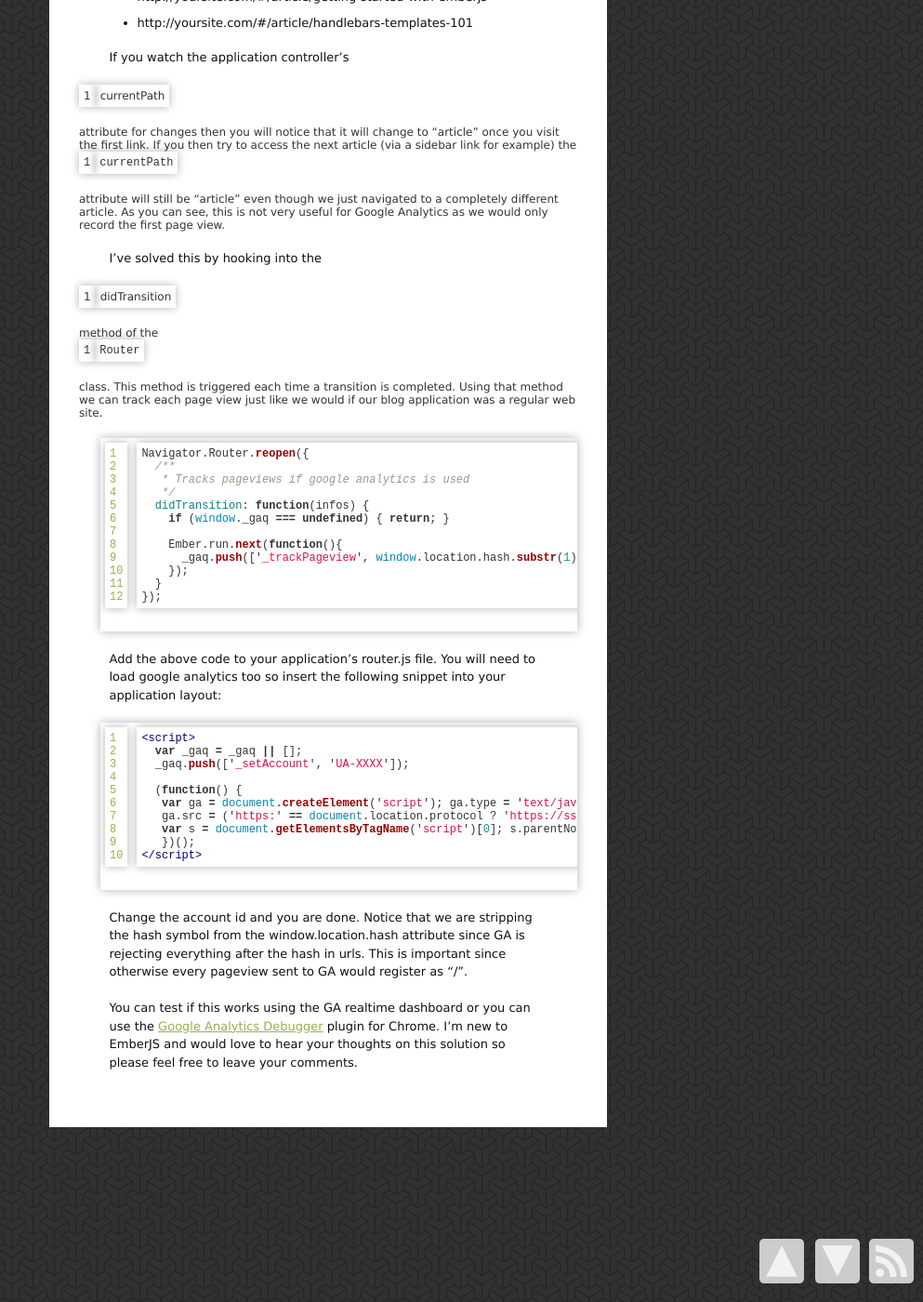
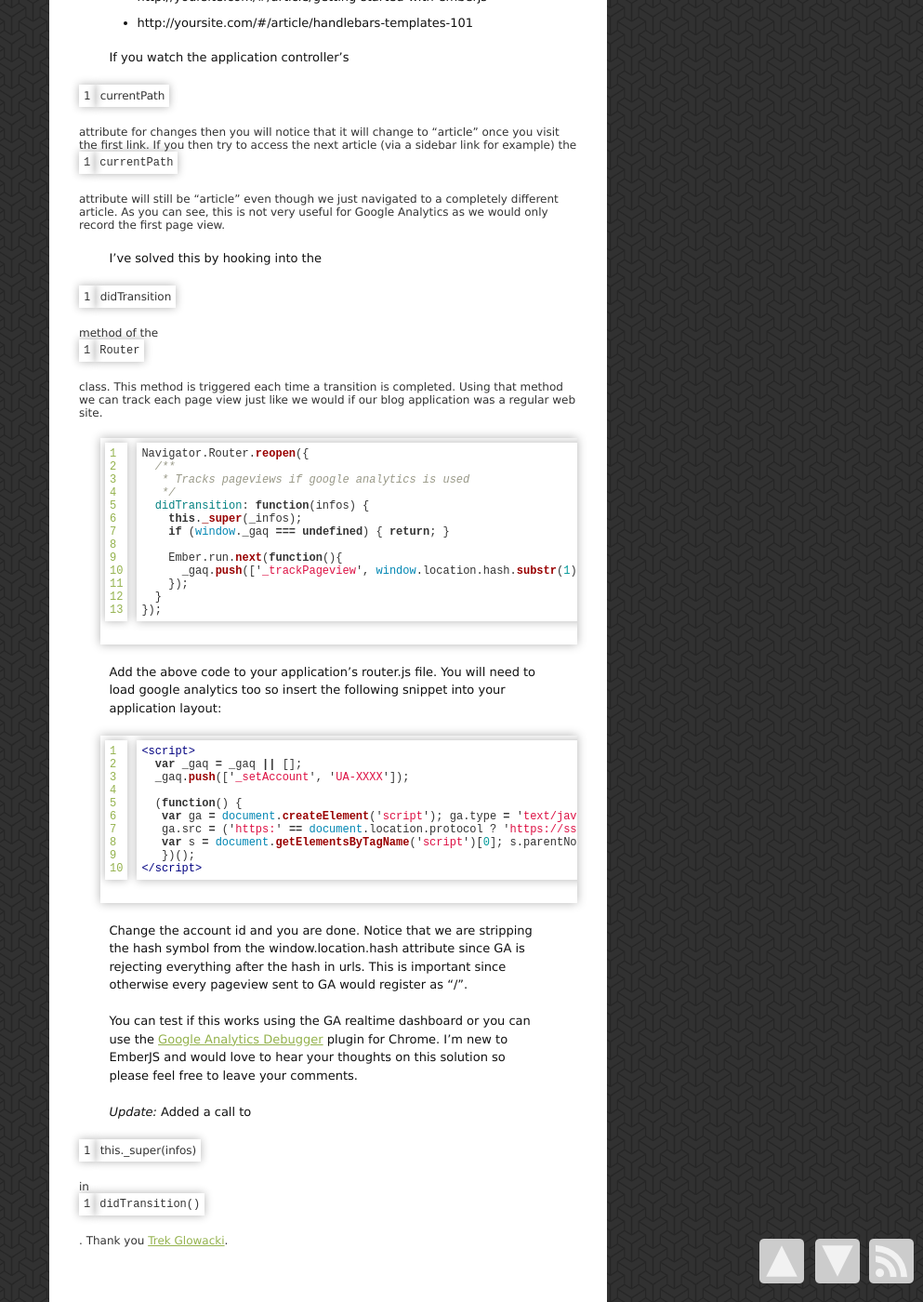
Before and after one commit to amir-hadzic/amir-hadzic.github.com, a Jekyll site: the page built from _posts/2013-05-04-Ember-and-Google-Analytics.markdown, in a window 1280 px wide and 1400 px high, scrolled down 750 px. Shown: the whole window at 93% size, without its empty margins (287-1280 px from the left). Built offline with Jekyll 4.4.1, drawn with Linux system fonts in a browser that asks for light colours; some web fonts are replaced; comment, search, counter and statistics services are not loaded.

Commit message:
Add call to this._super() [thanks @trek]

```diff
--- a/_posts/2013-05-04-Ember-and-Google-Analytics.markdown
+++ b/_posts/2013-05-04-Ember-and-Google-Analytics.markdown
@@ -42,6 +42,7 @@ Navigator.Router.reopen({
    * Tracks pageviews if google analytics is used
    */
   didTransition: function(infos) {
+    this._super(_infos);
     if (window._gaq === undefined) { return; }
 
     Ember.run.next(function(){
@@ -78,6 +79,10 @@ You can test if this works using the GA realtime dashboard or you can use the
 and would love to hear your thoughts on this solution so please feel free to
 leave your comments.
 
+_Update:_ Added a call to `this._super(infos)` in `didTransition()`. Thank you
+[Trek Glowacki][trek].
+
 <!-- more end -->
 
  [ga-debugger]: https://chrome.google.com/webstore/detail/google-analytics-debugger/jnkmfdileelhofjcijamephohjechhna?hl=en
+ [trek]: https://github.com/trek
```
